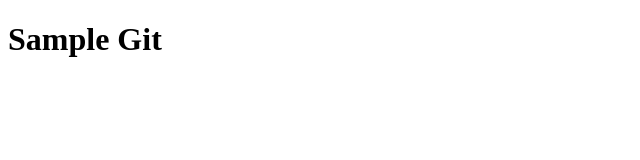
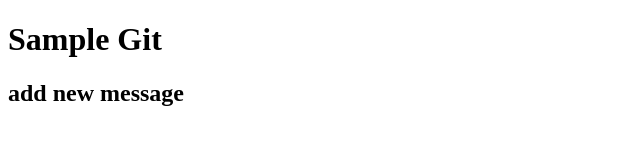
Before and after one commit to czawxao/git-test, a plain HTML site: page index.html in a window 1280 px wide. Shown: the whole page, without its empty margins (0-640 px from the left). Drawn offline with Linux system fonts and the light colour scheme.

Commit message:
add second message

```diff
--- a/index.html
+++ b/index.html
@@ -9,6 +9,9 @@
 	<div>
 		<h1>Sample Git</h1>
 	</div>
+	<div>
+		<h2>add new message</h2>
+	</div>
 
 </body>
 </html>
```
